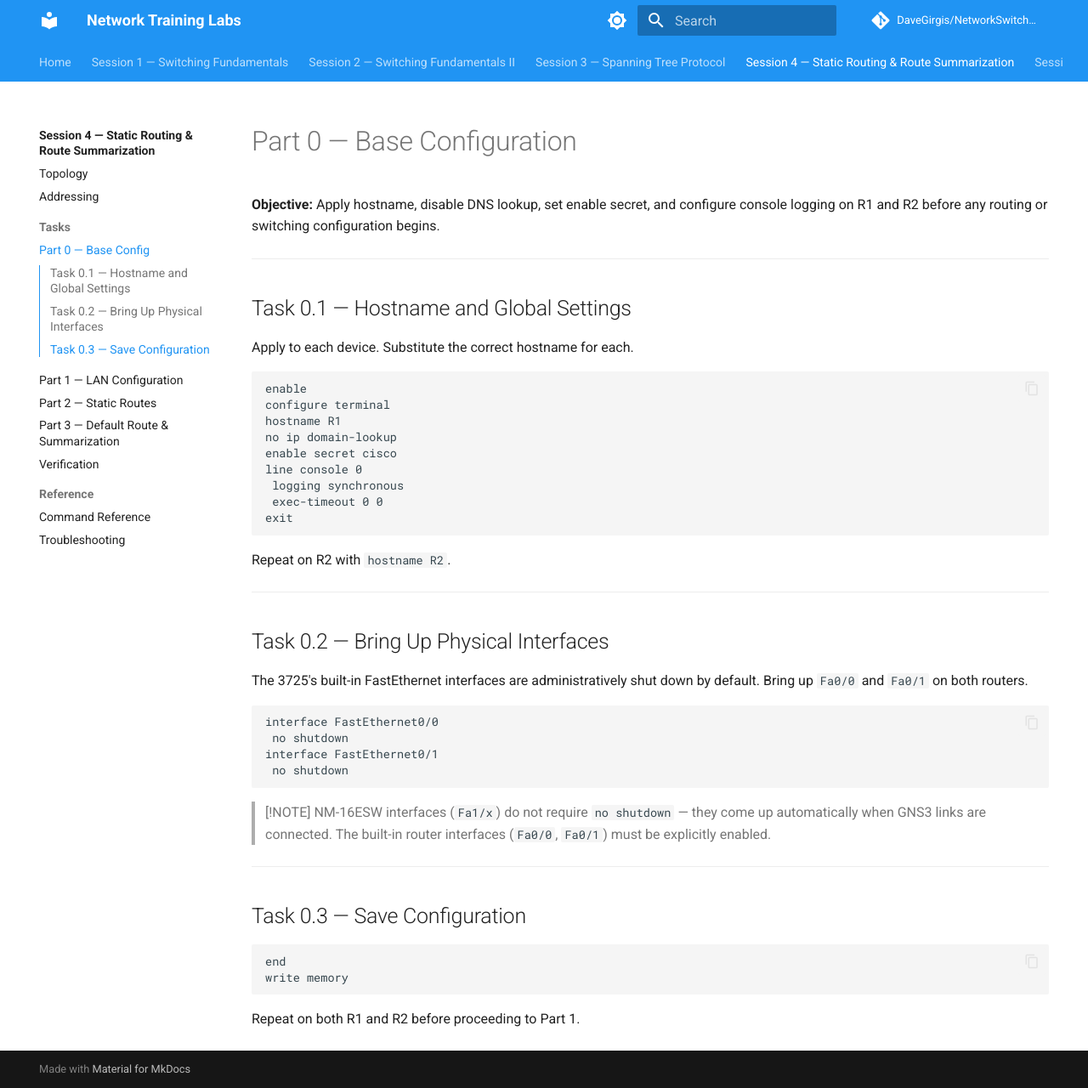
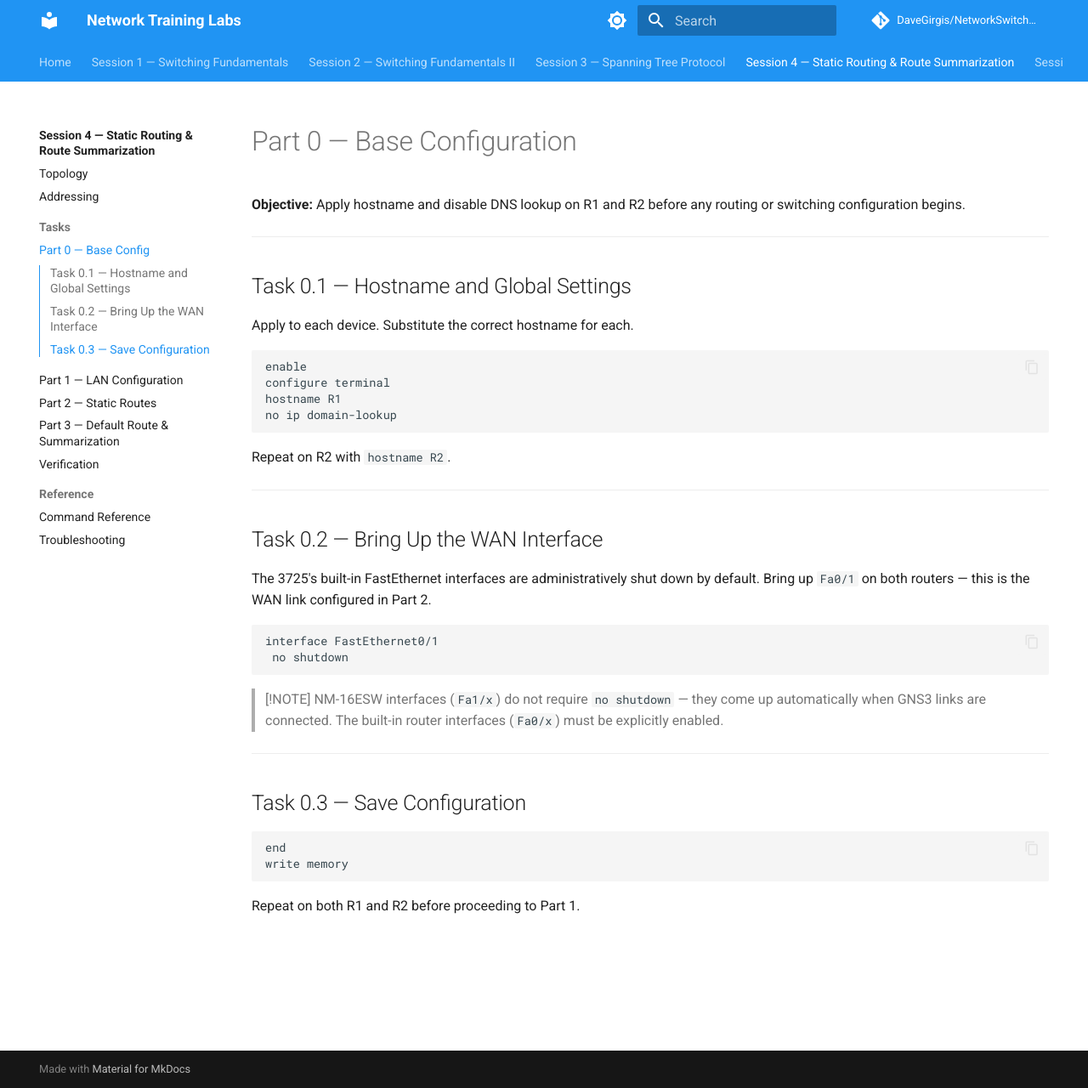
Before and after one commit to DaveGirgis/NetworkSwitchLab, an MkDocs documentation site: the page built from docs/session4/tasks/part0.md, in a window 1280 px wide and 1280 px high. Shown: the whole window at 85% size. Built offline with MkDocs 1.6.1 and Material for MkDocs 9.7.7, drawn with Linux system fonts in a browser that asks for light colours; comment, search, counter and statistics services are not loaded.

Commit message:
Removed extraneous interface commands

````diff
--- a/docs/session4/tasks/part0.md
+++ b/docs/session4/tasks/part0.md
@@ -1,6 +1,6 @@
 # Part 0 — Base Configuration
 
-**Objective:** Apply hostname, disable DNS lookup, set enable secret, and configure console logging on R1 and R2 before any routing or switching configuration begins.
+**Objective:** Apply hostname and disable DNS lookup on R1 and R2 before any routing or switching configuration begins.
 
 ---
 
@@ -13,30 +13,23 @@ enable
 configure terminal
 hostname R1
 no ip domain-lookup
-enable secret cisco
-line console 0
- logging synchronous
- exec-timeout 0 0
-exit
 ```
 
 Repeat on R2 with `hostname R2`.
 
 ---
 
-## Task 0.2 — Bring Up Physical Interfaces
+## Task 0.2 — Bring Up the WAN Interface
 
-The 3725's built-in FastEthernet interfaces are administratively shut down by default. Bring up `Fa0/0` and `Fa0/1` on both routers.
+The 3725's built-in FastEthernet interfaces are administratively shut down by default. Bring up `Fa0/1` on both routers — this is the WAN link configured in Part 2.
 
 ```
-interface FastEthernet0/0
- no shutdown
 interface FastEthernet0/1
  no shutdown
 ```
 
 > [!NOTE]
-> NM-16ESW interfaces (`Fa1/x`) do not require `no shutdown` — they come up automatically when GNS3 links are connected. The built-in router interfaces (`Fa0/0`, `Fa0/1`) must be explicitly enabled.
+> NM-16ESW interfaces (`Fa1/x`) do not require `no shutdown` — they come up automatically when GNS3 links are connected. The built-in router interfaces (`Fa0/x`) must be explicitly enabled.
 
 ---
 
````
